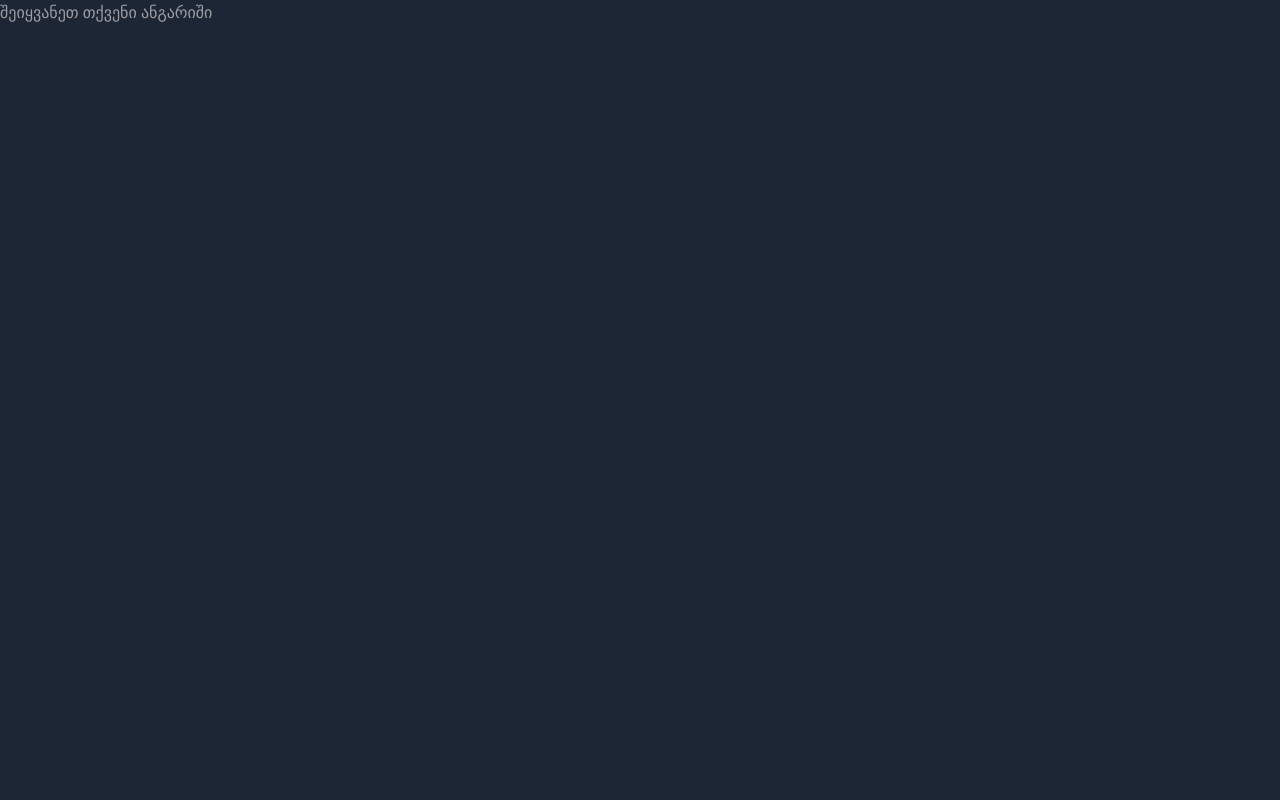
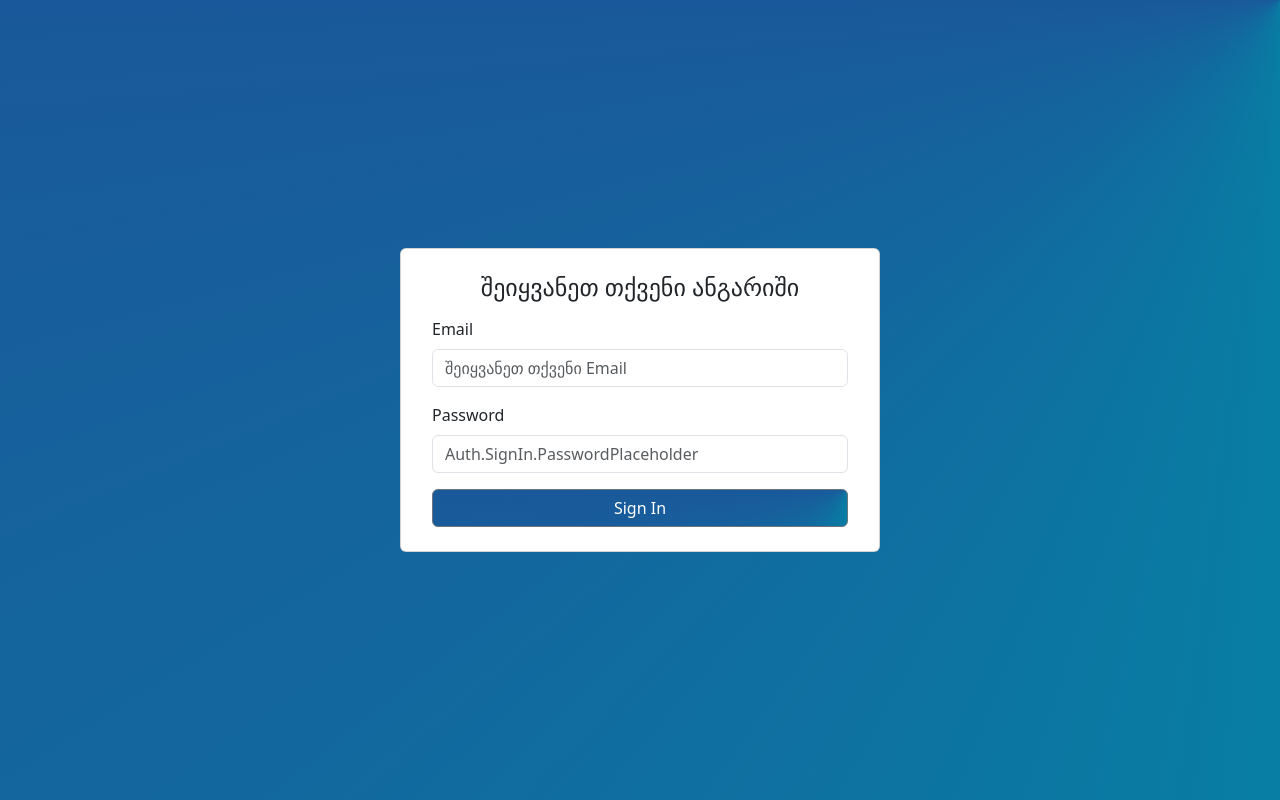
Before and after one commit to romakvikvinia/dashboard-app, a React (Vite) app in the folder site/: page /auth/signin in a window 1280 px wide. Built offline with nearby package versions, Linux system fonts and the light colour scheme.

Commit message:
fix colors

```diff
--- a/site/index.html
+++ b/site/index.html
@@ -1,10 +1,10 @@
-<!doctype html>
+<!DOCTYPE html>
 <html lang="en">
   <head>
     <meta charset="UTF-8" />
     <link rel="icon" type="image/svg+xml" href="/vite.svg" />
     <meta name="viewport" content="width=device-width, initial-scale=1.0" />
-    <title>site</title>
+    <title>Dashboard App</title>
   </head>
   <body>
     <div id="root"></div>
--- a/site/public/locales/en/translation.json
+++ b/site/public/locales/en/translation.json
@@ -2,7 +2,8 @@
   "Auth": {
     "SignIn": {
       "Title": "Sign In to Your Account",
-      "Username": "Username",
+      "Email": "Email",
+      "EmailPlaceholder": "Enter your Email",
       "Password": "Password",
       "RememberMe": "Remember Me",
       "ForgotPassword": "Forgot Password?",
--- a/site/public/locales/ka/translation.json
+++ b/site/public/locales/ka/translation.json
@@ -2,7 +2,8 @@
   "Auth": {
     "SignIn": {
       "Title": "შეიყვანეთ თქვენი ანგარიში",
-      "Username": "Username",
+      "Email": "Email",
+      "EmailPlaceholder": "შეიყვანეთ თქვენი Email",
       "Password": "Password",
       "RememberMe": "Remember Me",
       "ForgotPassword": "Forgot Password?",
--- a/site/src/modules/auth/SignIn.tsx
+++ b/site/src/modules/auth/SignIn.tsx
@@ -1,8 +1,67 @@
 import { useTranslation } from "react-i18next";
+import {
+  Button,
+  Card,
+  CardBody,
+  Container,
+  Form,
+  FormGroup,
+  Input,
+  Label,
+} from "reactstrap";
 
 const SignIn = () => {
   const { t } = useTranslation();
-  return <div>{t("Auth.SignIn.Title")}</div>;
+  return (
+    <Container
+      fluid
+      className="d-flex justify-content-center align-items-center vh-100"
+      style={{
+        backgroundImage:
+          "conic-gradient(at top right, #c76a15, #087ea4, #2b3491)",
+      }}
+    >
+      <Card
+        style={{
+          width: "30rem",
+          backgroundColor: "#ffffffff",
+        }}
+      >
+        <CardBody>
+          <Form>
+            <h4 className="mb-3 text-center"> {t("Auth.SignIn.Title")}</h4>
+            <FormGroup>
+              <Label for="exampleEmail">{t("Auth.SignIn.Email")}</Label>
+              <Input
+                id="exampleEmail"
+                name="email"
+                placeholder={t("Auth.SignIn.EmailPlaceholder")}
+                type="email"
+              />
+            </FormGroup>
+            <FormGroup>
+              <Label for="examplePassword">{t("Auth.SignIn.Password")}</Label>
+              <Input
+                id="examplePassword"
+                name="password"
+                placeholder={t("Auth.SignIn.PasswordPlaceholder")}
+                type="password"
+              />
+            </FormGroup>
+            <Button
+              style={{
+                backgroundImage:
+                  "conic-gradient(at top right, #c76a15, #087ea4, #2b3491)",
+              }}
+              className="w-100"
+            >
+              Sign In
+            </Button>
+          </Form>
+        </CardBody>
+      </Card>
+    </Container>
+  );
 };
 
 export default SignIn;
```
